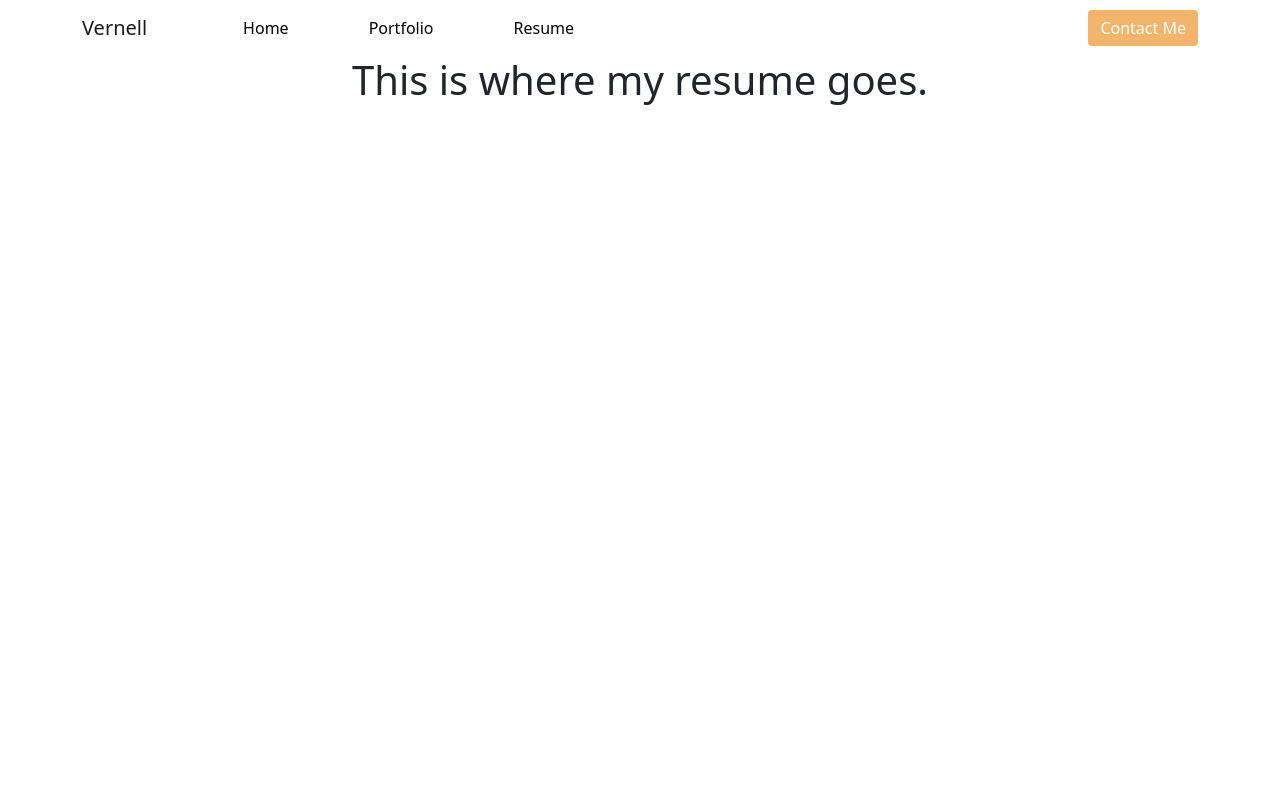
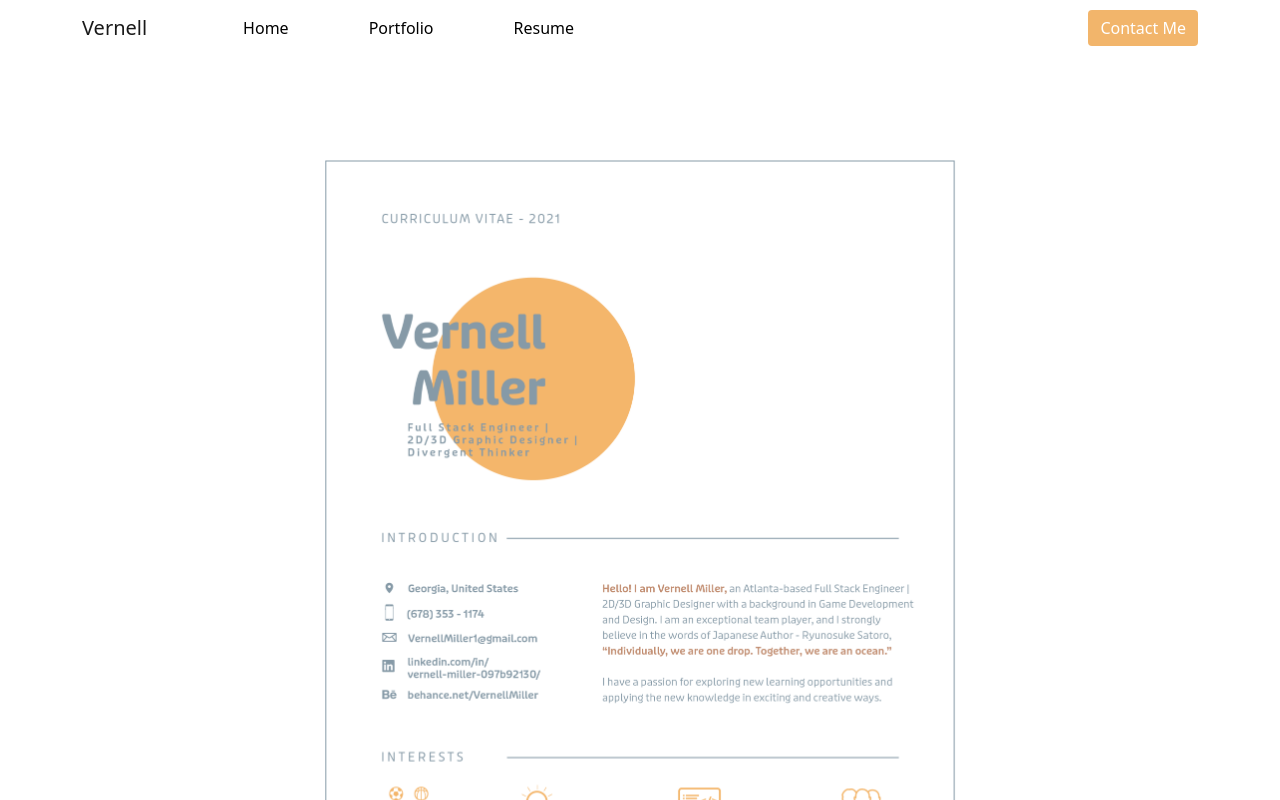
Before and after one commit to VernellMiller/react-portfolio, a React (Create React App) app: page /resume in a window 1280 px wide. Shown: the top 800 px of the page. Built offline with nearby package versions, Linux system fonts and the light colour scheme.

Commit message:
wip: adds resume

```diff
--- a/src/index.css
+++ b/src/index.css
@@ -42,3 +42,8 @@ code {
 p {
   color: #869AA6;
 }
+
+#resume {
+  margin-top: 100px;
+  width: 636px;
+}
--- a/src/pages/Resume.js
+++ b/src/pages/Resume.js
@@ -1,8 +1,21 @@
 import React from "react";
+import "../index.css";
+import { Container, Row, Image, Col } from "react-bootstrap";
 
 const Resume = (props) => {
     return(
-        <h1>This is where my resume goes.</h1>
+        <>
+        <Container>
+            <Row>
+                <Col>
+                    <Image id="resume" src="/plain-01-01.png" alt="resume page 1" width="700px"/>
+                </Col>
+                <Col>
+                    <Image id="resume" src="/plain-01-02.png" alt="resume page 1" width="700px"/>
+                </Col>
+            </Row>
+        </Container>
+        </>
     );
 };
 
```
Also changed, not shown: public/plain-01-01.png (added), public/plain-01-02.png (added).
